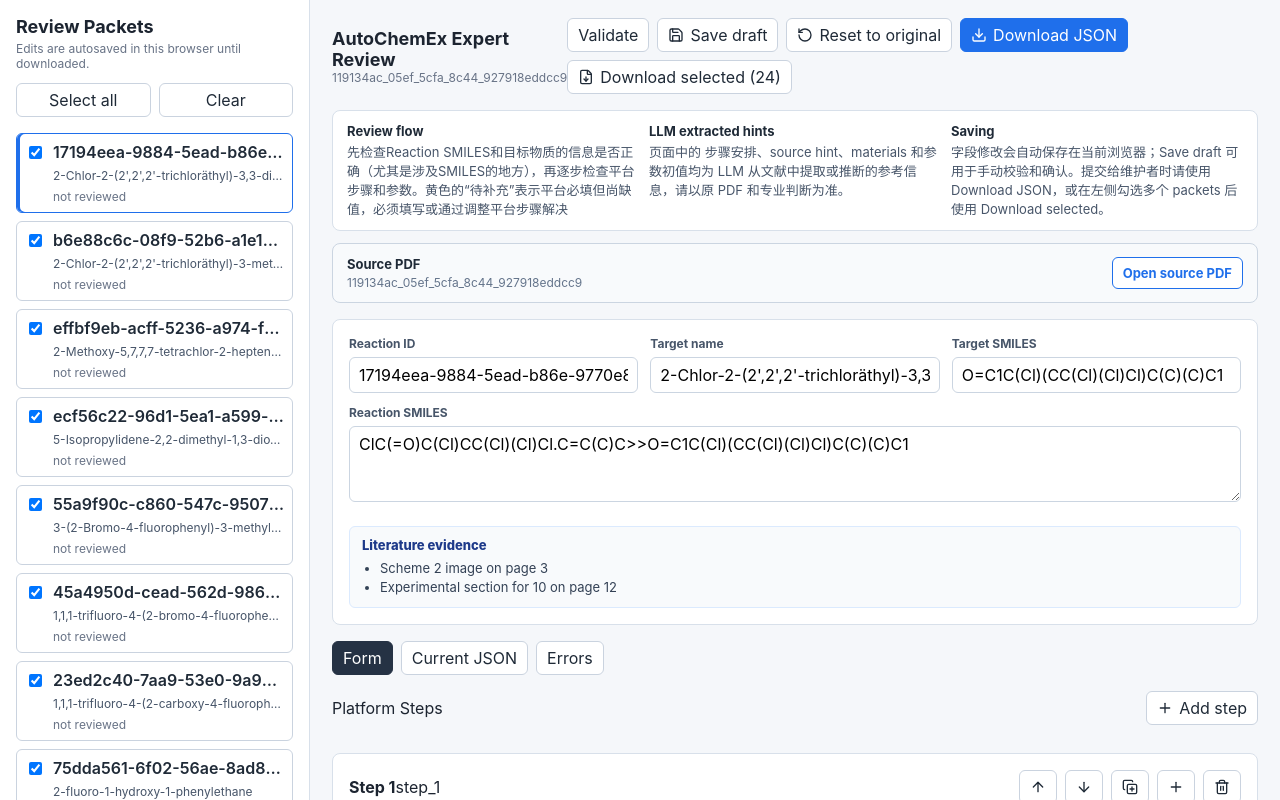
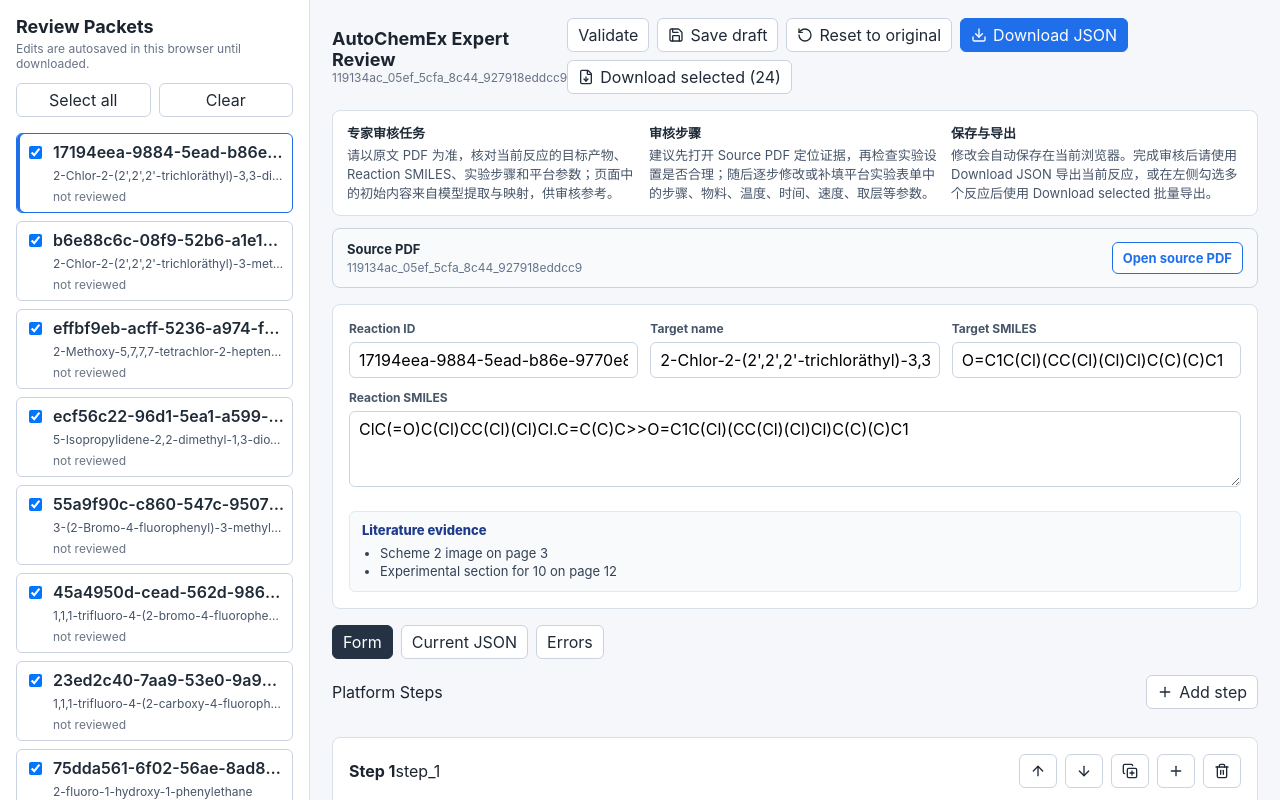
Before and after one commit to Narcisssk/autochemex-review-page, a React (Vite) app: page / in a window 1280 px wide. Shown: the top 800 px of the page. Built offline with nearby package versions, Linux system fonts and the light colour scheme.

Commit message:
Clarify expert review workflow

```diff
--- a/src/main.tsx
+++ b/src/main.tsx
@@ -358,16 +358,16 @@ function App() {
 
         <section className="review-guide">
           <div>
-            <strong>Review flow</strong>
-            <span>先检查Reaction SMILES和目标物质的信息是否正确（尤其是涉及SMILES的地方），再逐步检查平台步骤和参数。黄色的“待补充”表示平台必填但尚缺值，必须填写或通过调整平台步骤解决</span>
+            <strong>专家审核任务</strong>
+            <span>请以原文 PDF 为准，核对当前反应的目标产物、Reaction SMILES、实验步骤和平台参数；页面中的初始内容来自模型提取与映射，供审核参考。</span>
           </div>
           <div>
-            <strong>LLM extracted hints</strong>
-            <span>页面中的 步骤安排、source hint、materials 和参数初值均为 LLM 从文献中提取或推断的参考信息，请以原 PDF 和专业判断为准。</span>
+            <strong>审核步骤</strong>
+            <span>建议先打开 Source PDF 定位证据，再检查实验设置是否合理；随后逐步修改或补填平台实验表单中的步骤、物料、温度、时间、速度、取层等参数。</span>
           </div>
           <div>
-            <strong>Saving</strong>
-            <span>字段修改会自动保存在当前浏览器；Save draft 可用于手动校验和确认。提交给维护者时请使用 Download JSON，或在左侧勾选多个 packets 后使用 Download selected。</span>
+            <strong>保存与导出</strong>
+            <span>修改会自动保存在当前浏览器。完成审核后请使用 Download JSON 导出当前反应，或在左侧勾选多个反应后使用 Download selected 批量导出。</span>
           </div>
         </section>
 
```
